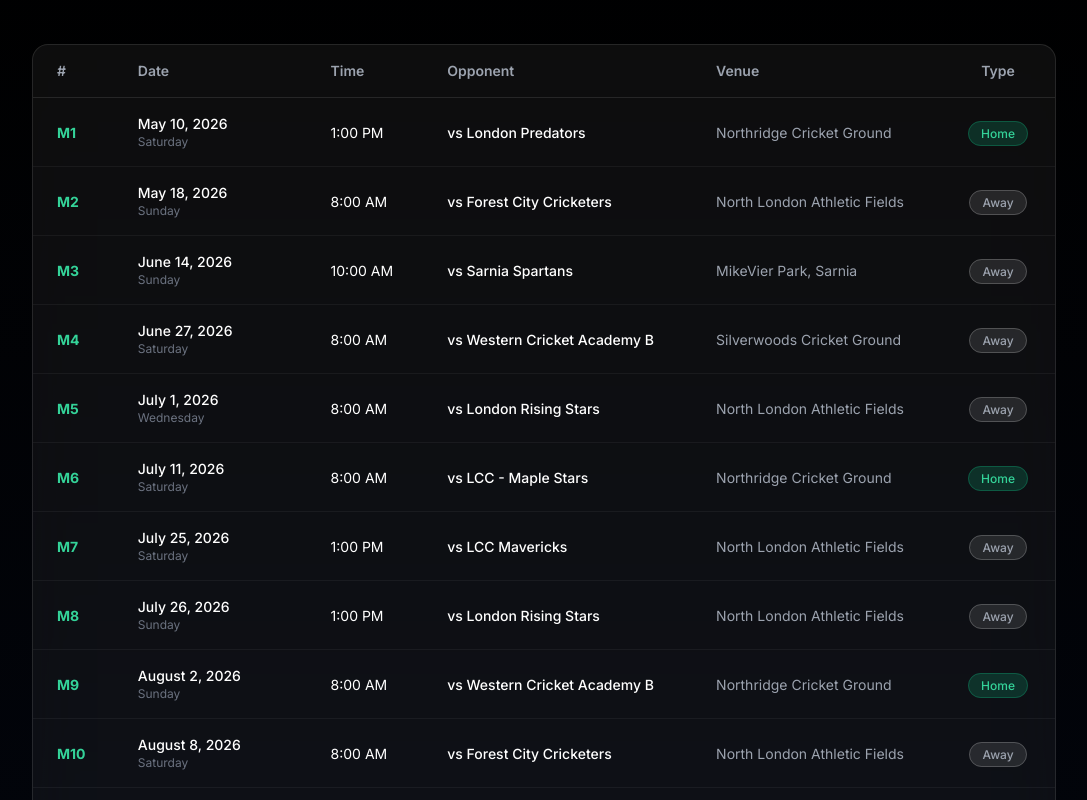
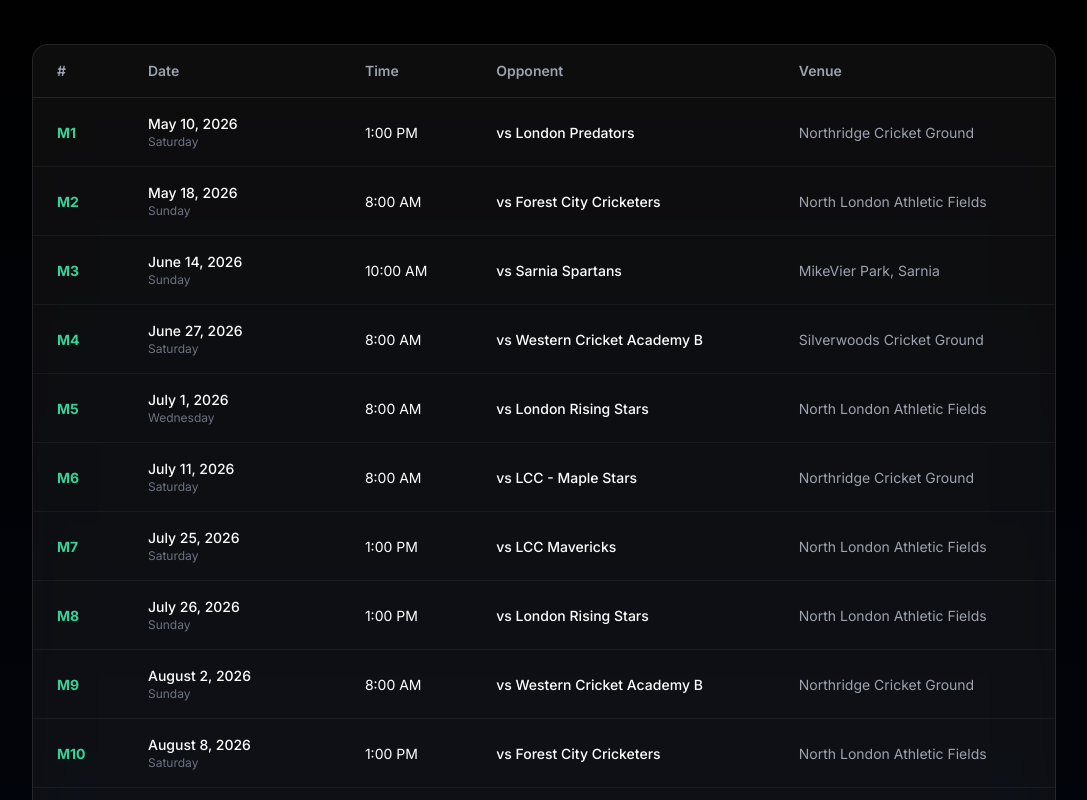
Before and after one commit to msaad7777/Challengers-cc, a Next.js app: page /schedule in a window 1280 px wide. Shown: the part 780-1580 px from the top of the page, without its empty margins (96-1183 px from the left). Built offline with nearby package versions, Linux system fonts and the light colour scheme.

Commit message:
Fix Match 10 time to 1:00 PM, remove Home/Away column from schedule
Co-Authored-By: Claude Opus 4.6 (1M context) <noreply@anthropic.com>

```diff
--- a/app/schedule/page.tsx
+++ b/app/schedule/page.tsx
@@ -92,7 +92,7 @@ const matches = [
     match: 10,
     date: 'August 8, 2026',
     day: 'Saturday',
-    time: '8:00 AM',
+    time: '1:00 PM',
     opponent: 'Forest City Cricketers',
     venue: 'North London Athletic Fields',
     home: false,
@@ -194,7 +194,6 @@ export default function SchedulePage() {
                   <th className="text-left px-6 py-4 text-sm font-semibold text-gray-400">Time</th>
                   <th className="text-left px-6 py-4 text-sm font-semibold text-gray-400">Opponent</th>
                   <th className="text-left px-6 py-4 text-sm font-semibold text-gray-400">Venue</th>
-                  <th className="text-center px-6 py-4 text-sm font-semibold text-gray-400">Type</th>
                 </tr>
               </thead>
               <tbody>
@@ -219,17 +218,6 @@ export default function SchedulePage() {
                     <td className="px-6 py-4">
                       <span className="text-sm text-gray-400">{m.venue}</span>
                     </td>
-                    <td className="px-6 py-4 text-center">
-                      <span
-                        className={`text-xs font-medium px-3 py-1 rounded-full ${
-                          m.home
-                            ? 'bg-primary-500/20 text-primary-400 border border-primary-500/30'
-                            : 'bg-white/10 text-gray-400 border border-white/20'
-                        }`}
-                      >
-                        {m.home ? 'Home' : 'Away'}
-                      </span>
-                    </td>
                   </tr>
                 ))}
               </tbody>
@@ -241,21 +229,10 @@ export default function SchedulePage() {
             {matches.map((m) => (
               <div
                 key={m.match}
-                className={`glass rounded-xl p-5 border-l-4 ${
-                  m.home ? 'border-l-primary-500' : 'border-l-gray-600'
-                }`}
+                className="glass rounded-xl p-5 border-l-4 border-l-primary-500"
               >
                 <div className="flex items-center justify-between mb-3">
                   <span className="text-sm font-bold text-primary-400">Match {m.match}</span>
-                  <span
-                    className={`text-xs font-medium px-3 py-1 rounded-full ${
-                      m.home
-                        ? 'bg-primary-500/20 text-primary-400 border border-primary-500/30'
-                        : 'bg-white/10 text-gray-400 border border-white/20'
-                    }`}
-                  >
-                    {m.home ? 'Home' : 'Away'}
-                  </span>
                 </div>
                 <h3 className="text-lg font-bold text-white mb-2">vs {m.opponent}</h3>
                 <div className="space-y-1 text-sm text-gray-400">
```
